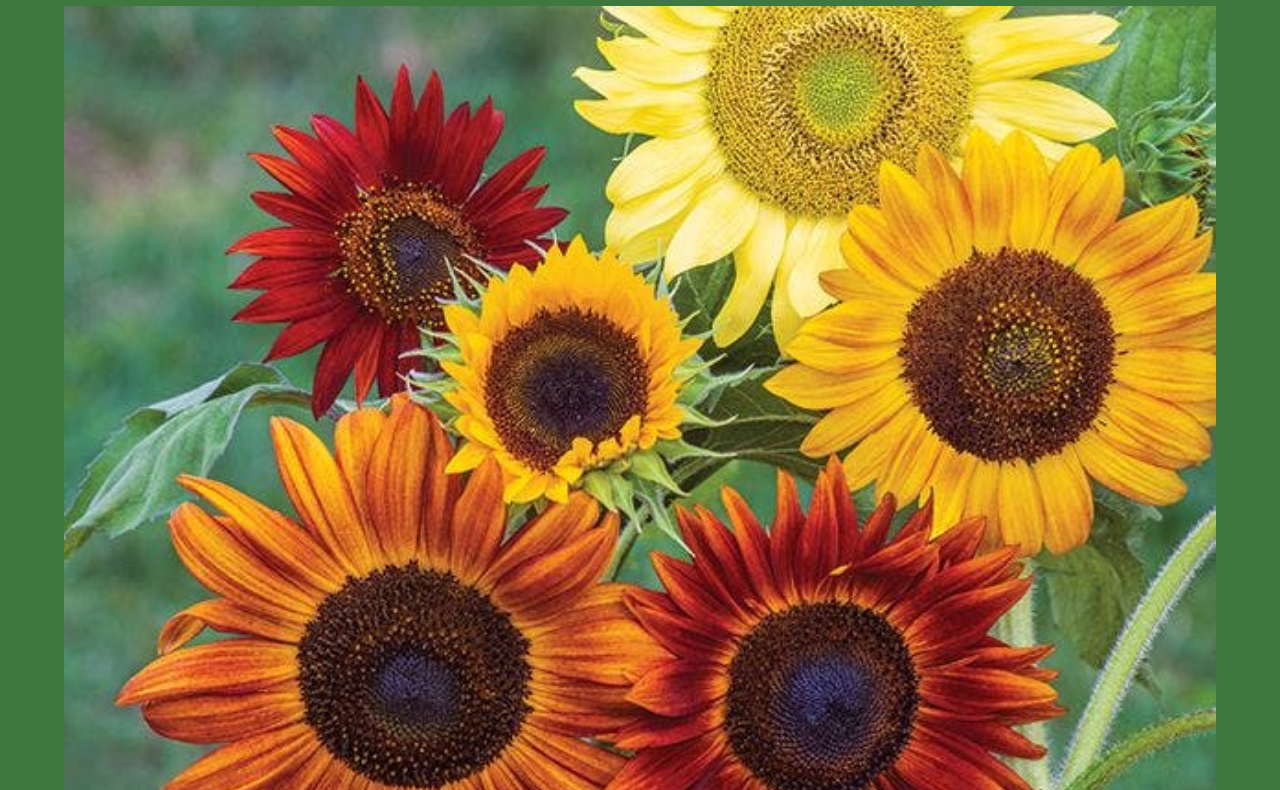
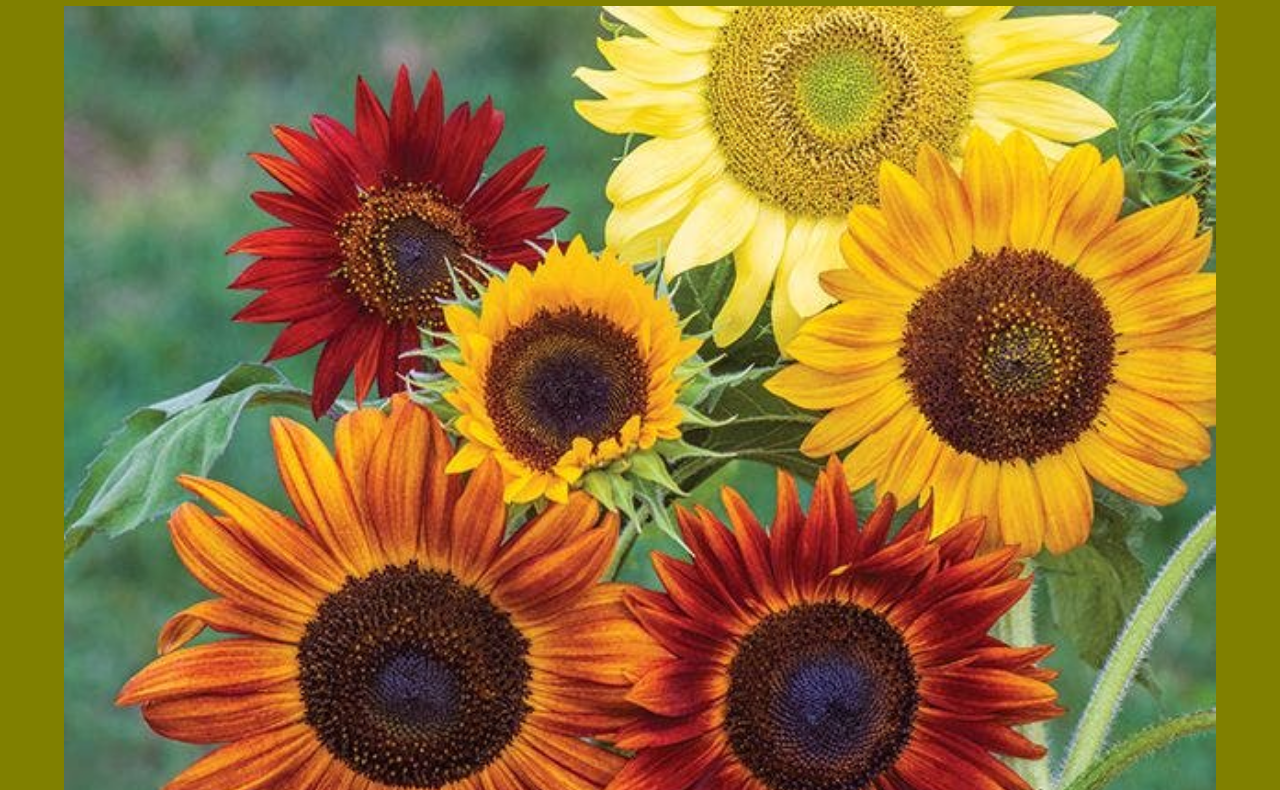
Before and after one commit to kchu187/git-lab-flow, a plain HTML site: page index.html in a window 1280 px wide. Shown: the part 75-865 px from the top of the page. Drawn offline with Linux system fonts and the light colour scheme.

Commit message:
Resolved conflicts

```diff
--- a/styles.css
+++ b/styles.css
@@ -6,7 +6,7 @@
 
 /* YOUR CODE HERE: Change the background-color property of the <body> tag to a different color of your choice. */
 body {
-  background-color: rgb(62, 120, 62);
+  background-color: olive;
 }
 
 .page-header {
```
